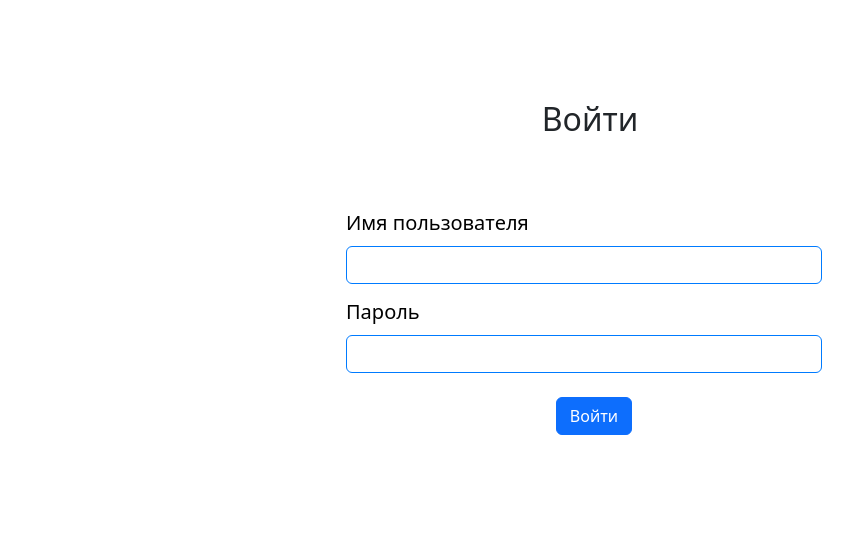
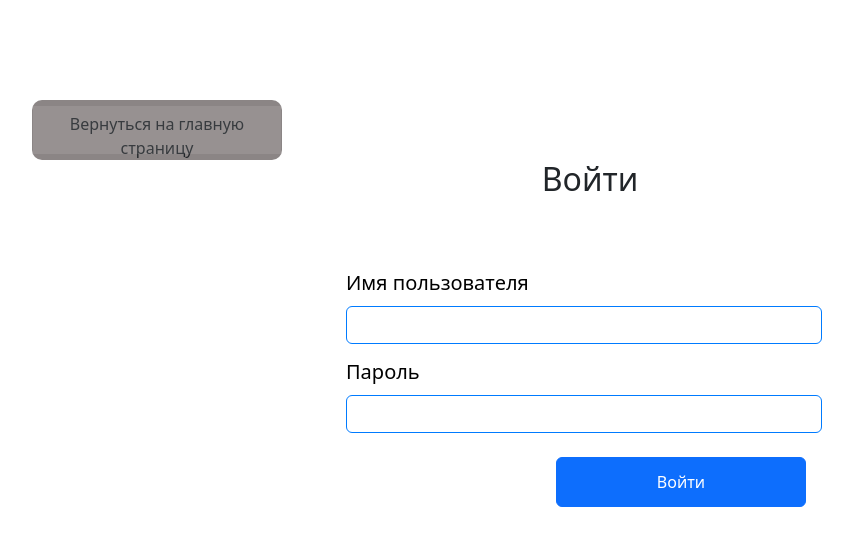
Before and after one commit to Vlasenckoiury/Where-to-go, a React (Create React App) app in the folder frontend/: page /login in a window 1280 px wide. Shown: the top 546 px of the page, without its empty margins (50-903 px from the left). Built offline with nearby package versions, Linux system fonts and the light colour scheme.

Commit message:
добавления кнопки домой в логине

```diff
--- a/frontend/src/components/Login.css
+++ b/frontend/src/components/Login.css
@@ -52,3 +52,80 @@ form {
   margin: auto;
   font-size: 20px;
 }
+
+@import 'https://fonts.googleapis.com/css?family=Open+Sans+Condensed:300';
+
+html,
+body {
+  width: 100%;
+  height: 100%;
+  overflow: hidden;
+  margin: 0;
+  display: flex;
+  flex-direction: column;
+  flex-wrap: wrap;
+  font-family: 'Open Sans Condensed', sans-serif;
+}
+
+div[class*=box] {
+  width: 250px;
+  height: 60px;
+  display: flex;
+  justify-content: center;
+  align-items: center;
+  border-radius: 10px;
+}
+
+.box-3 { background-color: #8b8585; }
+
+.btn {
+  line-height: 50px;
+  height: 50px;
+  text-align: center;
+  width: 250px;
+  cursor: pointer;
+}
+
+
+/*
+========================
+      BUTTON THREE
+========================
+*/
+.btn-three {
+  color: #ffffff;
+  transition: all 0.5s;
+  position: relative;
+}
+.btn-three::before {
+  content: '';
+  position: absolute;
+  top: 0;
+  left: 0;
+  width: 100%;
+  height: 100%;
+  z-index: 1;
+  background-color: rgba(255,255,255,0.1);
+  transition: all 0.3s;
+}
+.btn-three:hover::before {
+  opacity: 0 ;
+  transform: scale(0.5,0.5);
+}
+.btn-three::after {
+  content: '';
+  position: absolute;
+  top: 0;
+  left: 0;
+  width: 100%;
+  height: 100%;
+  z-index: 1;
+  opacity: 0;
+  transition: all 0.3s;
+  border: 1px solid rgba(214, 7, 7, 0.5);
+  transform: scale(1.2,1.2);
+}
+.btn-three:hover::after {
+  opacity: 1;
+  transform: scale(1,1);
+}
--- a/frontend/src/components/Login.js
+++ b/frontend/src/components/Login.js
@@ -32,6 +32,11 @@ const Login = () => {
 
   return (
     <div className="container">
+      <div class="box-3">
+        <div class="btn btn-three" onClick={() => navigate("/")}>
+        <span>Вернуться на главную страницу</span>
+        </div>
+      </div>
       <h2>Войти</h2>
       {error && <div className="alert alert-danger">{error}</div>}
       <form onSubmit={handleLogin}>
```
